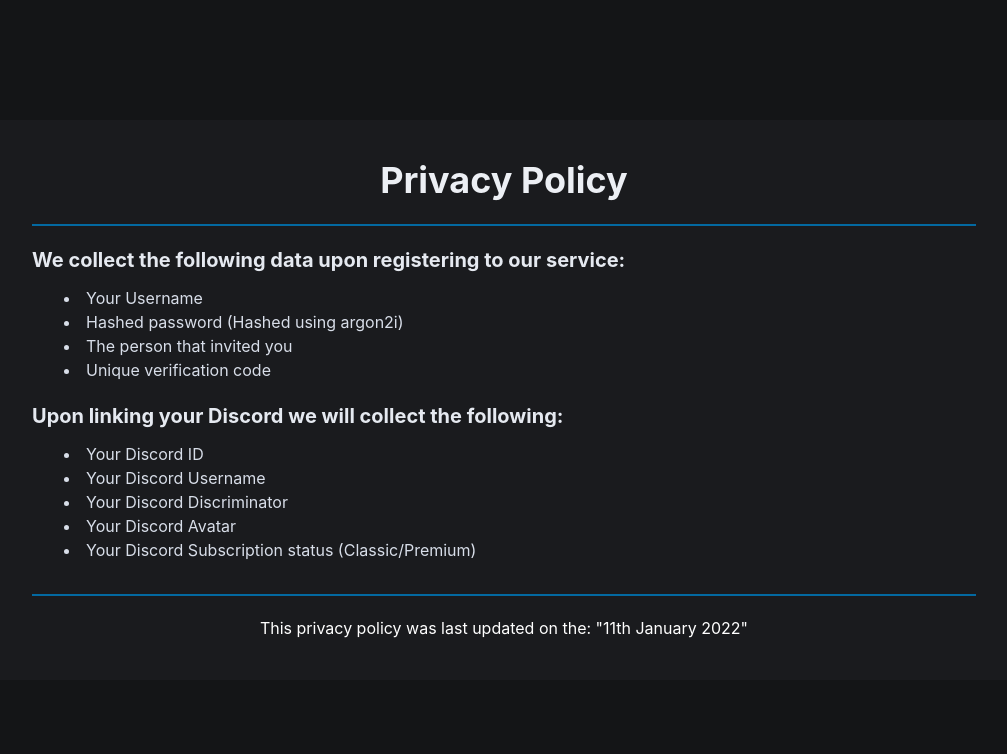
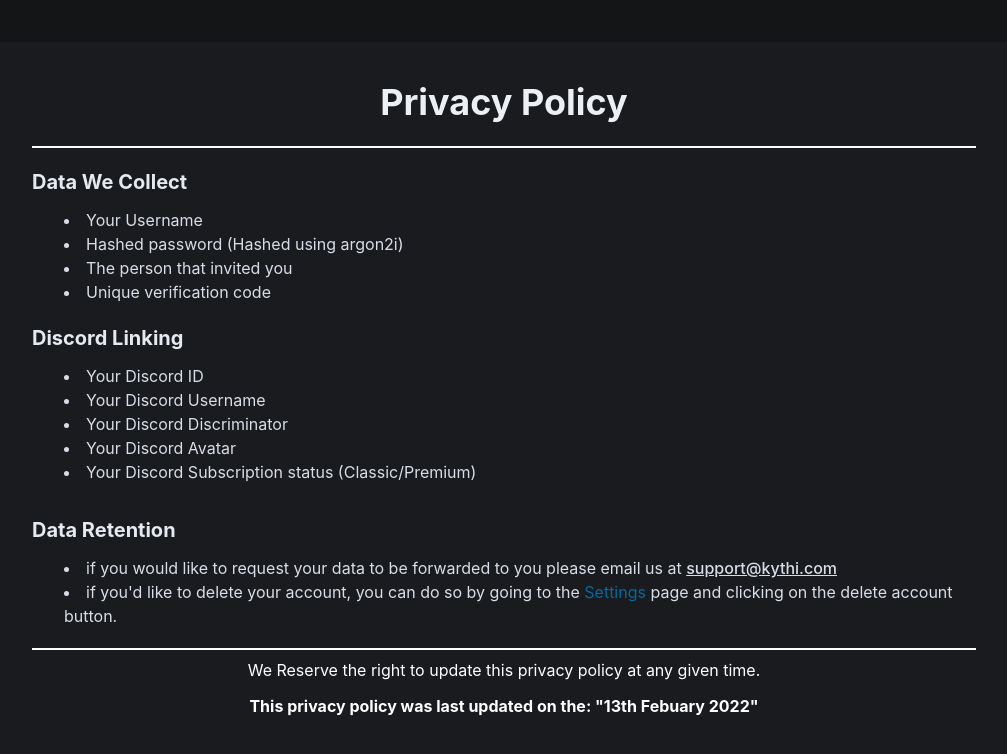
Before and after one commit to barius13/Frontend, a Next.js app: page /privacy in a window 1280 px wide. Shown: the top 754 px of the page, without its empty margins (136-1143 px from the left). Built offline with nearby package versions, Linux system fonts and the light colour scheme; no server answers.

Commit message:
refactor: added data retention to privacy policy

```diff
--- a/src/pages/privacy.tsx
+++ b/src/pages/privacy.tsx
@@ -2,14 +2,14 @@ export default function Policy() {
   return (
     <div className="grid place-items-center md:grid-cols-1 h-screen">
       <div className="text-white bg-polar-200 lg:px-10 lg:py-10 py-4 px-4 rounded-lg w-4/5">
-        <div className="divide-y-2 divide-frost-300">
+        <div className="divide-y-2 divide-white">
           <h2 className=" font-bold text-snow-300 lg:text-4xl md:mb-6 text-center">
             Privacy Policy
           </h2>
           <div className="md:mb-5 " />
         </div>
         <span className="font-bold text-snow-200 lg:text-xl">
-          We collect the following data upon registering to our service:
+          Data We Collect
         </span>
         <div className="text-snow-100 ml-8 mt-3 mb-5">
           <li>Your Username</li>
@@ -18,7 +18,7 @@ export default function Policy() {
           <li>Unique verification code</li>
         </div>
         <span className="font-bold text-snow-200 lg:text-xl">
-          Upon linking your Discord we will collect the following:
+          Discord Linking
         </span>
         <div className="text-snow-100 ml-8 mt-3 mb-8">
           <li>Your Discord ID</li>
@@ -27,12 +27,40 @@ export default function Policy() {
           <li>Your Discord Avatar</li>
           <li>Your Discord Subscription status (Classic/Premium)</li>
         </div>
-        <div className="divide-y-2 divide-frost-300">
+        <span className="font-bold text-snow-200 lg:text-xl">
+          Data Retention
+        </span>
+        <div className="text-snow-100 ml-8 mt-3 mb-5">
+          <li>
+            if you would like to request your data to be forwarded to you please
+            email us at{" "}
+            <a
+              href="mailto:support@kythi.com"
+              className="font-medium text-snow-100 underline hover:text-snow-300"
+            >
+              support@kythi.com
+            </a>
+          </li>
+          <li>
+            if you'd like to delete your account, you can do so by going to the{" "}
+            <a
+              className=" text-frost-300 hover:text-frost-400 underline-offset-2"
+              href="/settings"
+            >
+              Settings
+            </a>{" "}
+            page and clicking on the delete account button.
+          </li>
+        </div>
+        <div className="divide-y-2 divide-white">
           <div />
           <div />
         </div>
-        <div className="text-center lg:mt-5">
-          This privacy policy was last updated on the: &quot;11th January
+        <div className="text-center mt-2">
+          We Reserve the right to update this privacy policy at any given time.
+        </div>
+        <div className="text-center mt-3 font-bold">
+          This privacy policy was last updated on the: &quot;13th Febuary
           2022&quot;
         </div>
       </div>
```
